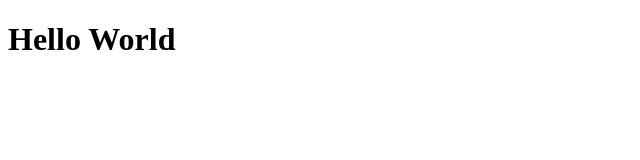
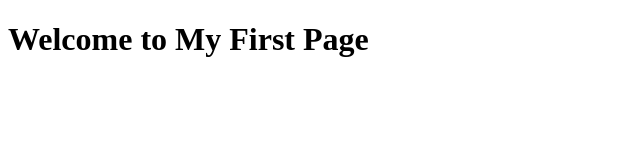
Before and after one commit to ProfAlus/alusproj, a plain HTML site: page index.html in a window 1280 px wide. Shown: the whole page, without its empty margins (0-640 px from the left). Drawn offline with Linux system fonts and the light colour scheme.

Commit message:
Added Welcome Message

```diff
--- a/index.html
+++ b/index.html
@@ -4,6 +4,6 @@
     <title>My First Page</title>
 </head>
 <body>
-    <h1>Hello World</h1>
+    <h1>Welcome to My First Page</h1>
 </body>
 </html>
```
